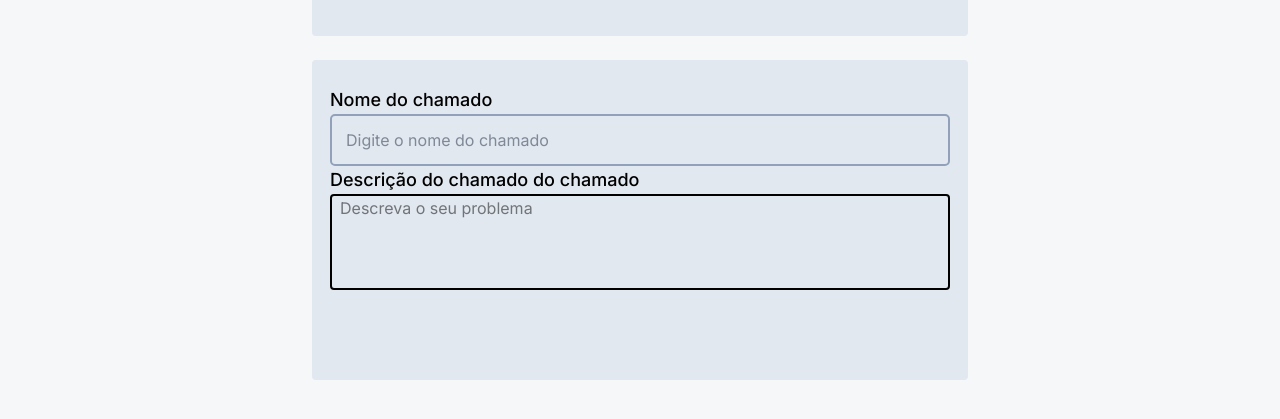
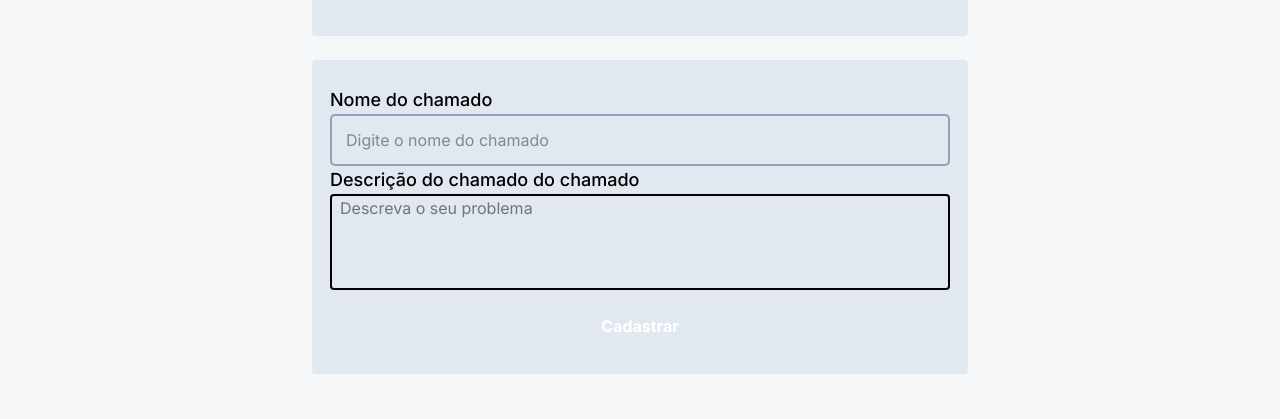
Before and after one commit to ReinaldoARamos/dev-controle, a Next.js app: page /open in a window 1280 px wide. Shown: the part 289-708 px from the top of the page. Built offline with nearby package versions, Linux system fonts and the light colour scheme; no server answers; what @radix-ui/themes would draw is missing.

Commit message:
criando a rota api que fará o get do email do customer e chamadno a api na page

```diff
--- a/app/api/customer/route.ts
+++ b/app/api/customer/route.ts
@@ -57,3 +57,13 @@ export async function POST(request: Request) {
     );
   }
 }
+
+
+export async function GET(request: Request) {
+  const {searchParams} = new URL(request.url) //URL para pegar o email
+  const customerEmail = searchParams.get("email") //get no email que sera enviado como parametro na URL
+
+  console.log("EMAIL RECEBIDO ", customerEmail)
+
+  return NextResponse.json({message: "RECEBIDO"})
+}
--- a/app/open/components/FormTicket.tsx
+++ b/app/open/components/FormTicket.tsx
@@ -1,20 +1,24 @@
-'use client'
+"use client";
 import { Input } from "@/app/components/Input/Input";
-import {z} from 'zod'
+import { z } from "zod";
 import { zodResolver } from "@hookform/resolvers/zod";
-import {useForm} from 'react-hook-form';
-
+import { useForm } from "react-hook-form";
 
 const schema = z.object({
   name: z.string().min(1, "O nome do chamado é obrigatório"),
-     description: z.string().min(1, "descrição inválida")
-})
+  description: z.string().min(1, "descrição inválida"),
+});
 
-type FormData = z.infer<typeof schema>
+type FormData = z.infer<typeof schema>;
 export function FormTicket() {
-    const {register, handleSubmit, setValue, formState:{errors} } = useForm<FormData>({
-        resolver: zodResolver(schema)
-    })
+  const {
+    register,
+    handleSubmit,
+    setValue,
+    formState: { errors },
+  } = useForm<FormData>({
+    resolver: zodResolver(schema),
+  });
 
   return (
     <form className="bg-slate-200  border-slate-200  mt-6 px-4 py-6 rounded border-2">
@@ -27,13 +31,25 @@ export function FormTicket() {
         error={errors.name?.message}
       />
 
-              <label className="mb-1 font-medium text-lg">Descrição do chamado do chamado</label>
+      <label className="mb-1 font-medium text-lg">
+        Descrição do chamado do chamado
+      </label>
 
-              <textarea className="w-full border-2 rounded h-24 outline-none resize-none mb-2 px-2" placeholder="Descreva o seu problema" id="description" {...register("description")}>
-
-              </textarea>
-              {errors.description?.message && <p className="text-red-500 my-1">{errors.description.message}</p>}
-        <button type="submit" className="bg-blue -500 rounded-md w-full h-11 px-2 text-white font-bold"></button>
+      <textarea
+        className="w-full border-2 rounded h-24 outline-none resize-none mb-2 px-2"
+        placeholder="Descreva o seu problema"
+        id="description"
+        {...register("description")}
+      ></textarea>
+      {errors.description?.message && (
+        <p className="text-red-500 my-1">{errors.description.message}</p>
+      )}
+      <button
+        type="submit"
+        className="bg-blue -500 rounded-md w-full h-11 px-2 text-white font-bold"
+      >
+        Cadastrar
+      </button>
     </form>
-    )
+  );
 }
--- a/app/open/page.tsx
+++ b/app/open/page.tsx
@@ -6,6 +6,7 @@ import { useForm } from "react-hook-form";
 import { Search, X } from "lucide-react";
 import { useState } from "react";
 import { FormTicket } from "./components/FormTicket";
+import { api } from "../lib/api";
 const schema = z.object({
   email: z
     .string()
@@ -19,18 +20,16 @@ interface CustomerDataInfo {
 }
 type FormData = z.infer<typeof schema>;
 export default function OpenTicket() {
-
   const [customer, setCustomer] = useState<CustomerDataInfo | null>({
     id: "oi",
-    name: "jose"
+    name: "jose",
   });
 
-
   function handleClearCustomer() {
-    setCustomer(null)
-    setValue("email", "")
+    setCustomer(null);
+    setValue("email", "");
   }
-/*
+  /*
   const [customer, setCustomer] = useState<CustomerDataInfo | null>(null);
   */
   const {
@@ -41,22 +40,34 @@ export default function OpenTicket() {
   } = useForm<FormData>({
     resolver: zodResolver(schema),
   });
+
+  async function handleSearchCustomer(data: FormData) {
+      const response = await api.get("api/customer", {
+        params: {
+          email: data.email //parametro passado pela rota
+        }
+      })
+
+  }
   return (
     <div className="w-full max-w-2xl mx-auto px-2 ">
       <h1 className="font-bold text-3xl text-center mt-24">Abrir Chamado</h1>
       <main className="flex flex-col mt-4 mb-2">
         {customer ? (
           <div className="bg-slate-200 py-6 px-4  border-slate-200 rounded border-2 flex items-center justify-between">
-            <p  className="text-lg">
+            <p className="text-lg">
               <strong>Cliente selecionado: </strong>
               {customer.name}
             </p>
-            <button className=" h-11 hover:cursor-pointer px-2 flex items-center justify-center rounded " onClick={handleClearCustomer}>
-                <X size={30} color="red"/>
+            <button
+              className=" h-11 hover:cursor-pointer px-2 flex items-center justify-center rounded "
+              onClick={handleClearCustomer}
+            >
+              <X size={30} color="red" />
             </button>
           </div>
         ) : (
-          <form className="bg-slate-200 py-6 px-2  border-slate-200 rounded border-2 ">
+          <form className="bg-slate-200 py-6 px-2  border-slate-200 rounded border-2 " onSubmit={handleSubmit(handleSearchCustomer)}>
             <div className="flex flex-col gap-3">
               <Input
                 name="email"
@@ -66,14 +77,17 @@ export default function OpenTicket() {
                 register={register}
               />
             </div>
-            <button className="bg-blue-500 hover:cursor-pointer hover:bg-blue-700 transition-all duration-300  flex flex-row gap-3 px-2 h-11 w-full mt-2 items-center justify-center text-white font-bold rounded">
+            <button
+              type="submit"
+              className="bg-blue-500 hover:cursor-pointer hover:bg-blue-700 transition-all duration-300  flex flex-row gap-3 px-2 h-11 w-full mt-2 items-center justify-center text-white font-bold rounded"
+            >
               Procurar Cliente
               <Search size={24} color="white" />
             </button>
           </form>
         )}
 
-     {customer != null &&     <FormTicket />}
+        {customer != null && <FormTicket />}
       </main>
     </div>
   );
```
Lines whose indentation alone changed are shown as unchanged.
